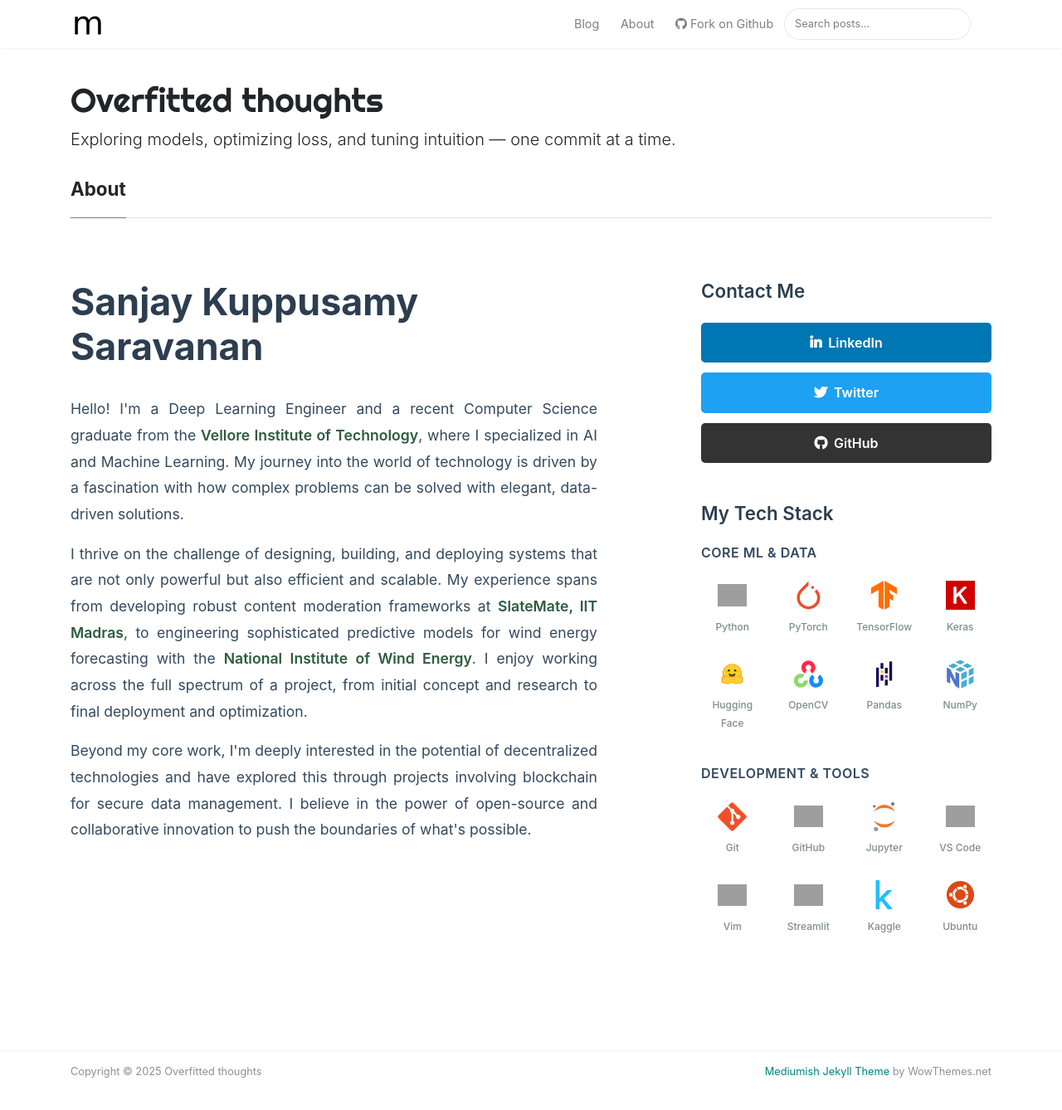
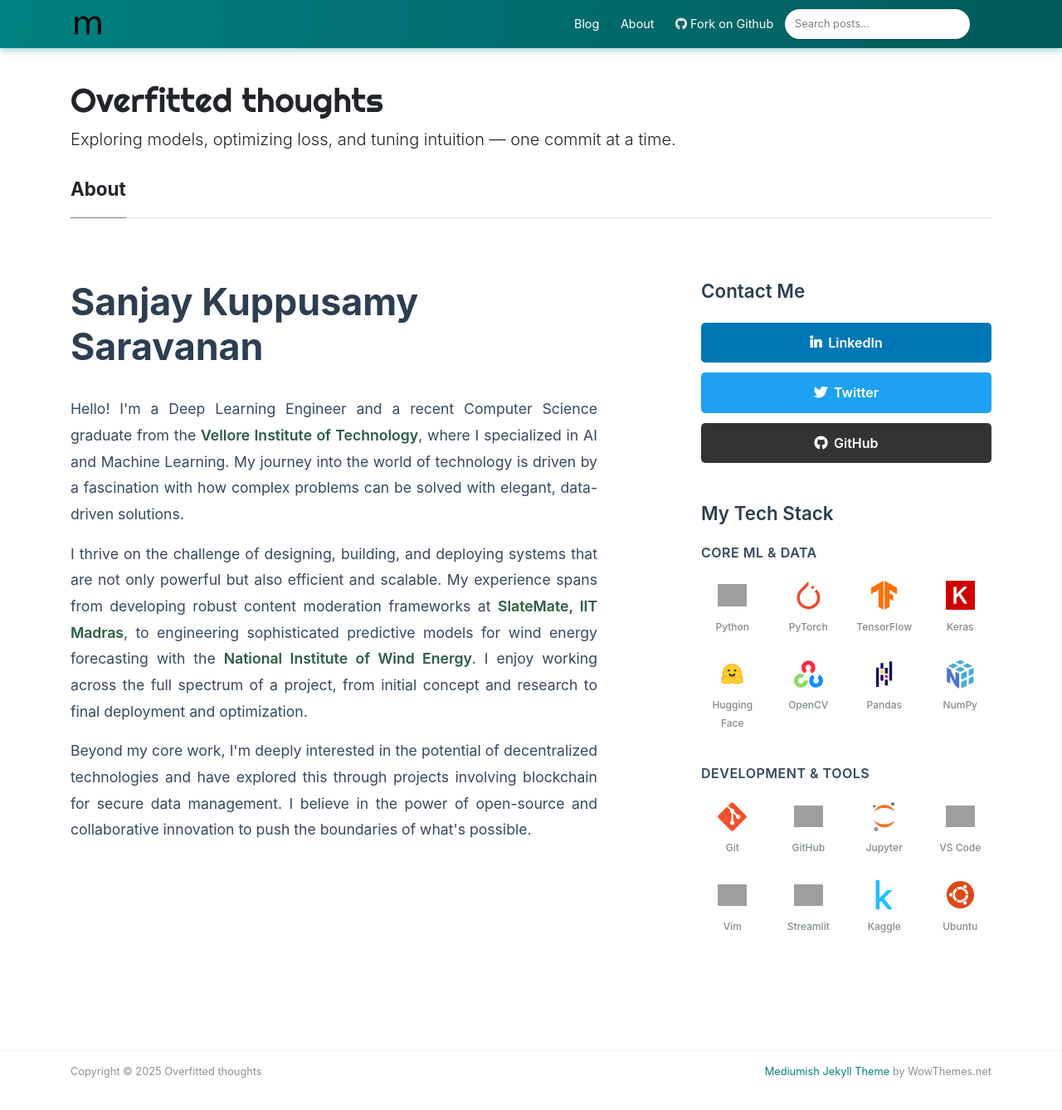
Before and after one commit to sanjay-ks23/sanjay-ks23.github.io, a Jekyll site: the page built from _pages/about.md, in a window 1280 px wide and 1375 px high. Shown: the top 1338 px of the window at 83% size. Built offline with Jekyll 4.4.1, drawn with Linux system fonts in a browser that asks for light colours; nearby versions of some CDN libraries; grey boxes are pictures that could not be loaded.

Commit message:
Update screen.css

```diff
--- a/assets/css/screen.css
+++ b/assets/css/screen.css
@@ -39,9 +39,18 @@
 }
 
 .mediumnavigation {
-    background: rgba(255, 255, 255, .97);
-    box-shadow: 0 2px 2px -2px rgba(0, 0, 0, .15);
+    background: linear-gradient(to right, #008080, #005a5a);
+    box-shadow: 0 4px 8px rgba(0, 128, 128, 0.3);
     transition: top 0.2s ease-in-out;
+}
+.mediumnavigation .nav-item .nav-link {
+    color: #fff;
+}
+.mediumnavigation .nav-item .nav-link:hover {
+    color: #e6f2f2;
+}
+.mediumnavigation .navbar-brand {
+    color: #fff;
 }
 
 .main-content {
```
